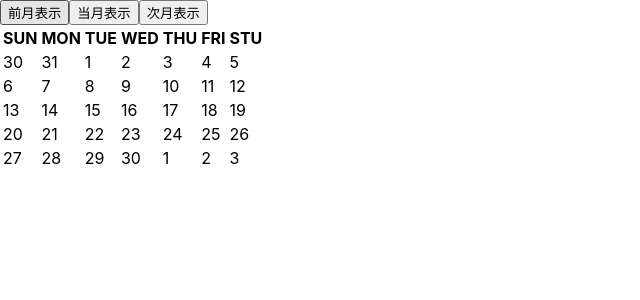
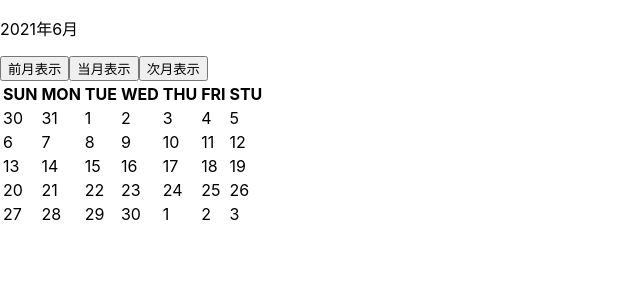
Before and after one commit to cawauchi6204/react-calendar, a React (Create React App) app: page / in a window 1280 px wide. Shown: the top 300 px of the page, without its empty margins (0-640 px from the left). Built offline with nearby package versions, Linux system fonts and the light colour scheme.

Commit message:
年と月の表示、メソッド名の修正

```diff
--- a/src/Calendar.tsx
+++ b/src/Calendar.tsx
@@ -7,12 +7,14 @@ const Calendar = () => {
   const week = ["SUN", "MON", "TUE", "WED", "THU", "FRI", "STU"]
   const [calendar, setCalendar] = useState<number[][]>([])
   const [date, setDate] = useState(new Date())
+  const year = date.getFullYear()
+  const month = date.getMonth() + 1
   useEffect(() => {
     showCalendar(date)
   }, [date])
 
   // 前の月表示
-  const display_prev_month = (_date: Date) => {
+  const displayPrevMonth = (_date: Date) => {
     const prev_month_num = _date.getMonth() - 1
     const prev_month_date = _date.setMonth(prev_month_num)
     const prev_date = new Date(prev_month_date)
@@ -20,13 +22,13 @@ const Calendar = () => {
   }
 
   // 当月表示
-  const display_this_month = () => {
+  const displayThisMonth = () => {
     const this_month = new Date()
     setDate(this_month)
   }
 
   // 次の月表示
-  const display_next_month = (_date: Date) => {
+  const displayNextMonth = (_date: Date) => {
     const next_month_num = _date.getMonth() + 1
     const next_month_date = _date.setMonth(next_month_num)
     const next_date = new Date(next_month_date)
@@ -76,13 +78,14 @@ const Calendar = () => {
   }
   return (
     <>
-      <button onClick={() => { display_prev_month(date) }}>
+      <p>{year}年{month}月</p>
+      <button onClick={() => { displayPrevMonth(date) }}>
         前月表示
       </button>
-      <button onClick={() => { display_this_month() }}>
+      <button onClick={() => { displayThisMonth() }}>
         当月表示
       </button>
-      <button onClick={() => { display_next_month(date) }}>
+      <button onClick={() => { displayNextMonth(date) }}>
         次月表示
       </button>
       <table>
```
